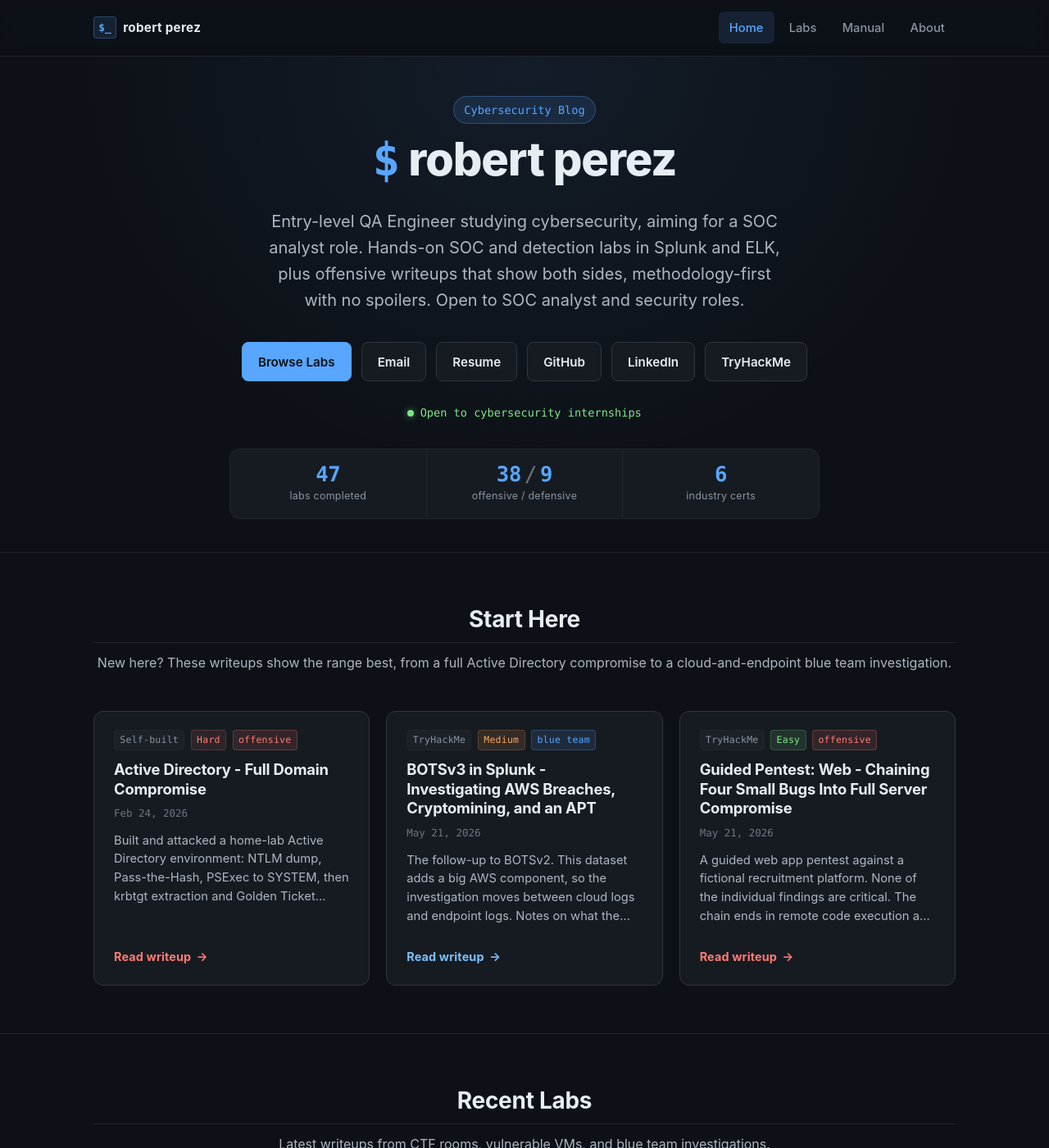
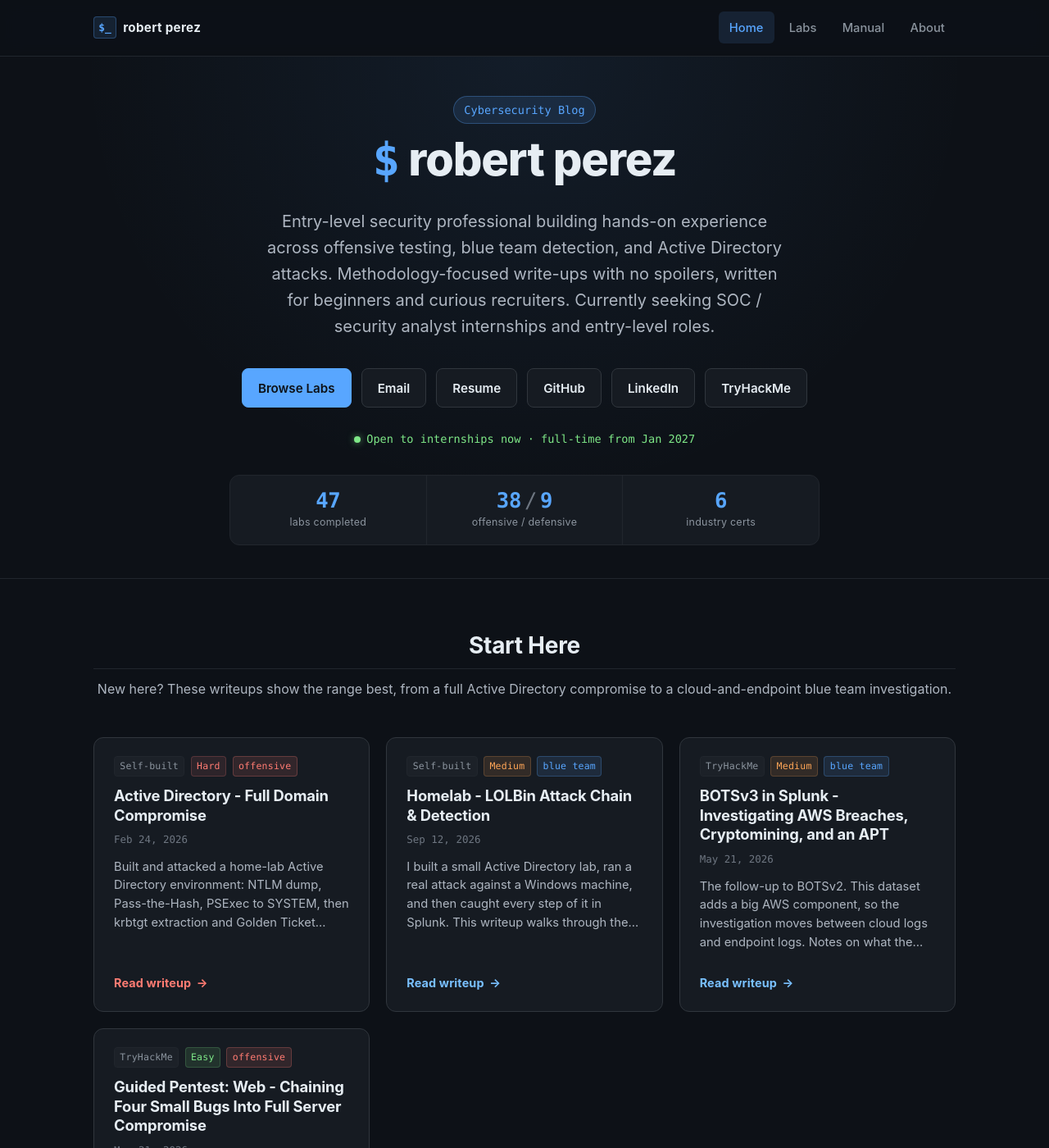
Before and after one commit to barrytd/barrytd.github.io, a Jekyll site: the page built from index.md, in a window 1280 px wide and 1400 px high. Shown: the whole window at 82% size. Built offline with Jekyll 4.4.1, drawn with Linux system fonts in a browser that asks for light colours; some of the changed text lies outside the part shown.

Commit message:
Feature homelab lab, update skills

```diff
--- a/_layouts/home.html
+++ b/_layouts/home.html
@@ -12,7 +12,7 @@ layout: default
     <span class="hero-title-prompt">$</span> {{ site.author.name | downcase }}
   </h1>
   <p class="hero-tagline">
-    Entry-level QA Engineer studying cybersecurity, aiming for a SOC analyst role. Hands-on SOC and detection labs in Splunk and ELK, plus offensive writeups that show both sides, methodology-first with no spoilers. Open to SOC analyst and security roles.
+    Entry-level security professional building hands-on experience across offensive testing, blue team detection, and Active Directory attacks. Methodology-focused write-ups with no spoilers, written for beginners and curious recruiters. Currently seeking SOC / security analyst internships and entry-level roles.
   </p>
   <div class="hero-actions">
     <a class="btn btn-primary" href="{{ '/labs/' | relative_url }}">Browse Labs</a>
@@ -26,7 +26,7 @@ layout: default
 
   <p class="hero-availability">
     <span class="hero-availability-dot"></span>
-    Open to cybersecurity internships
+    Open to internships now &middot; full-time from Jan 2027
   </p>
 
   <div class="stats-bar">
@@ -134,12 +134,16 @@ layout: default
           <span class="skill-tag">Splunk</span>
           <span class="skill-tag">Kibana / ELK</span>
           <span class="skill-tag">Wireshark</span>
+          <span class="skill-tag">Suricata</span>
           <span class="skill-tag">Sysmon</span>
+          <span class="skill-tag">YARA</span>
+          <span class="skill-tag">CyberChef</span>
           <span class="skill-tag">Windows EID 4688</span>
           <span class="skill-tag">MITRE ATT&amp;CK</span>
           <span class="skill-tag">SPL</span>
           <span class="skill-tag">phishing triage</span>
           <span class="skill-tag">LOLBin hunting</span>
+          <span class="skill-tag">detection engineering</span>
         </div>
       </div>
 
```
Also changed, not shown: _labs/guided-pentest-web.md (+1 -1 lines), _labs/homelab-lolbin-attack-chain.md (+2 -0 lines), _labs/splunk-3.md (+1 -1 lines).
